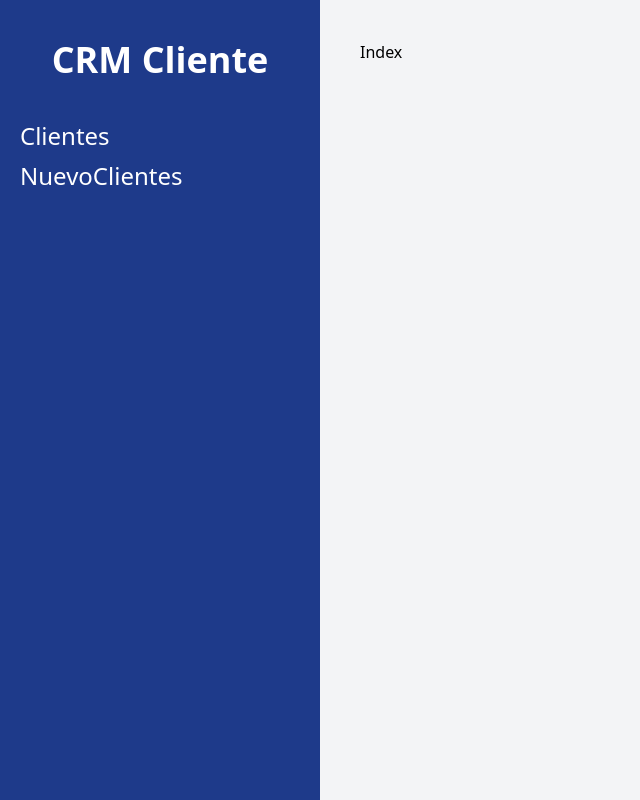
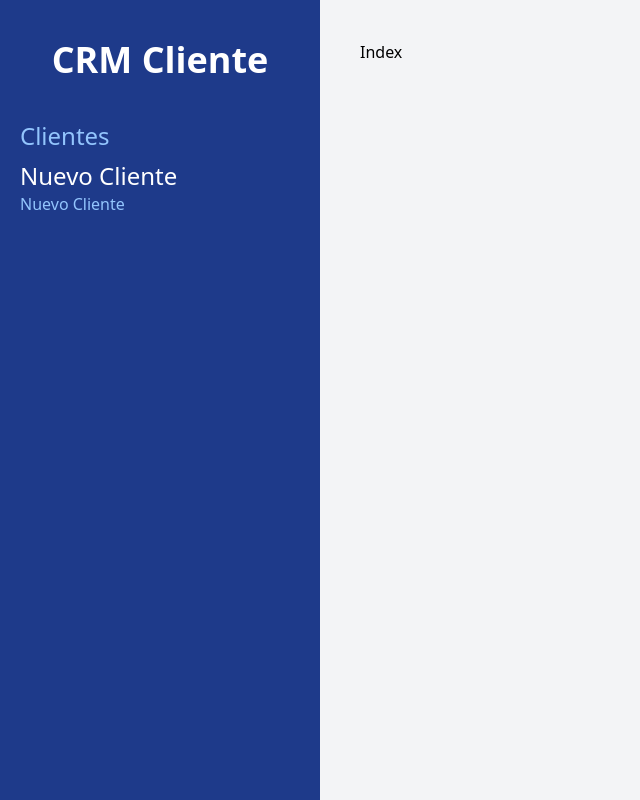
Before and after one commit to YouDevs/react-crm, a React (Vite) app: page / in a window 1280 px wide. Shown: the whole page, without its empty margins (0-640 px from the left). Built offline with nearby package versions, Linux system fonts and the light colour scheme.

Commit message:
resaltar página actual

```diff
--- a/src/components/Layout.jsx
+++ b/src/components/Layout.jsx
@@ -1,14 +1,29 @@
-import { Outlet, Link } from 'react-router-dom'
+import { Outlet, Link, useLocation, NavLink } from 'react-router-dom'
 
 function Layout() {
+
+    const location = useLocation()
+
     return (
         <div className='md:flex md:min-h-screen'>
             <aside className='md:w-1/4 bg-blue-900 px-5 py-10'>
                 <h2 className='text-4xl font-black text-center text-white'>CRM Cliente</h2>
 
                 <nav className='mt-10'>
-                    <Link className='text-2xl block mt-2 hover:text-blue-300 text-white' to="/">Clientes</Link>
-                    <Link className='text-2xl block mt-2 hover:text-blue-300 text-white' to="/clientes/nuevo">NuevoClientes</Link>
+                    <Link
+                        className={`${location.pathname === '/'? 'text-blue-300': 'text-white'} text-2xl block mt-2 hover:text-blue-300`}
+                        to="/">
+                        Clientes
+                    </Link>
+                    <Link
+                        className={`${location.pathname === '/clientes/nuevo'? 'text-blue-300': 'text-white'} text-2xl block mt-2 hover:text-blue-300`}
+                        to="/clientes/nuevo">
+                        Nuevo Cliente
+                    </Link>
+                    <NavLink
+                        className={ ({isActive}) => isActive ? 'text-blue-300': 'text-white' }>
+                        Nuevo Cliente
+                    </NavLink>
                 </nav>
 
             </aside>
```
